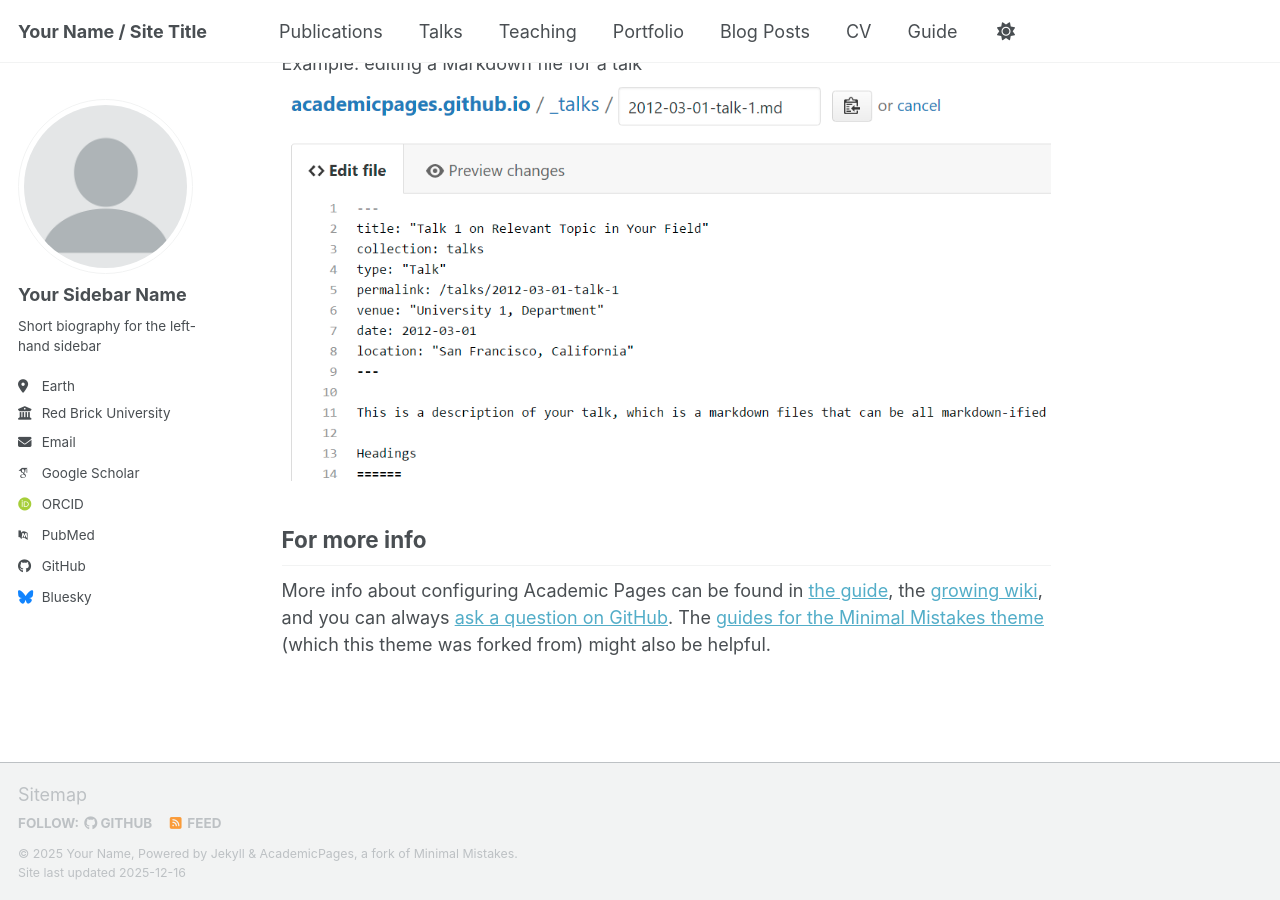
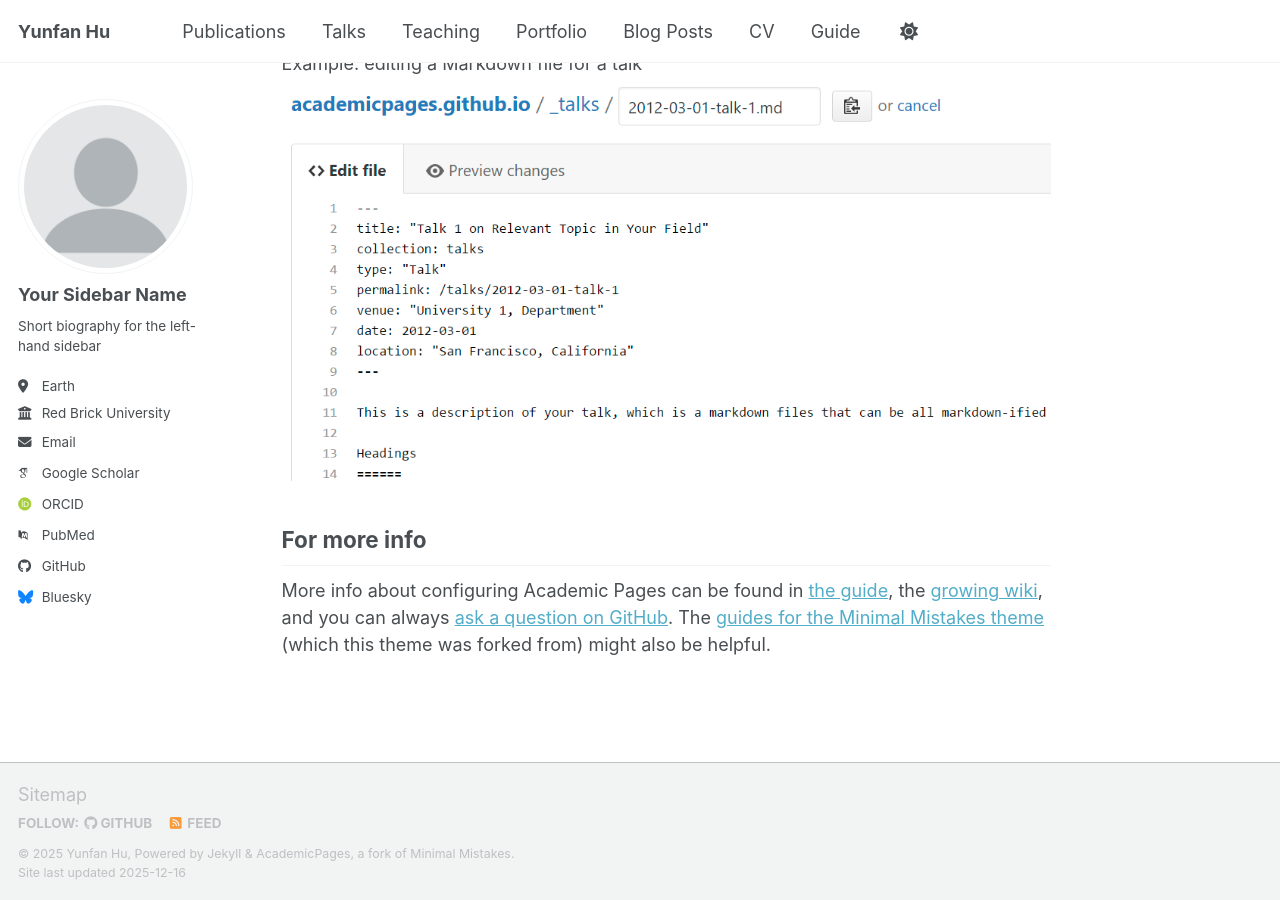
Before and after one commit to HYF0514/HYF0514.github.io, a Jekyll site: the page built from _pages/about.md, in a window 1280 px wide and 900 px high, scrolled down 2718 px. Built offline with Jekyll 4.4.1, drawn with Linux system fonts in a browser that asks for light colours; some web fonts are replaced; a script bundle is joined from its source files by our own code; library files that are not in the unit come from our copies.

Commit message:
Update _config.yml

```diff
--- a/_config.yml
+++ b/_config.yml
@@ -9,9 +9,9 @@
 # Basic Site Settings
 locale                   : "en-US"
 site_theme               : "default" # Currently available options are "default", "air"
-title                    : "Your Name / Site Title"
+title                    : "Yunfan Hu"
 title_separator          : "-"
-name                     : &name "Your Name"
+name                     : &name "Yunfan Hu"
 description              : &description "Your Name's academic portfolio"   # Update this with a general description of your site, this is the default if not overridden by a page
 url                      : https://academicpages.github.io # The base hostname & protocol for your site e.g. "https://[your GitHub username].github.io",
                                                            # or if you already have some other page hosted on Github then use "https://[your GitHub username].github.io/[Your Repo Name]"
```
